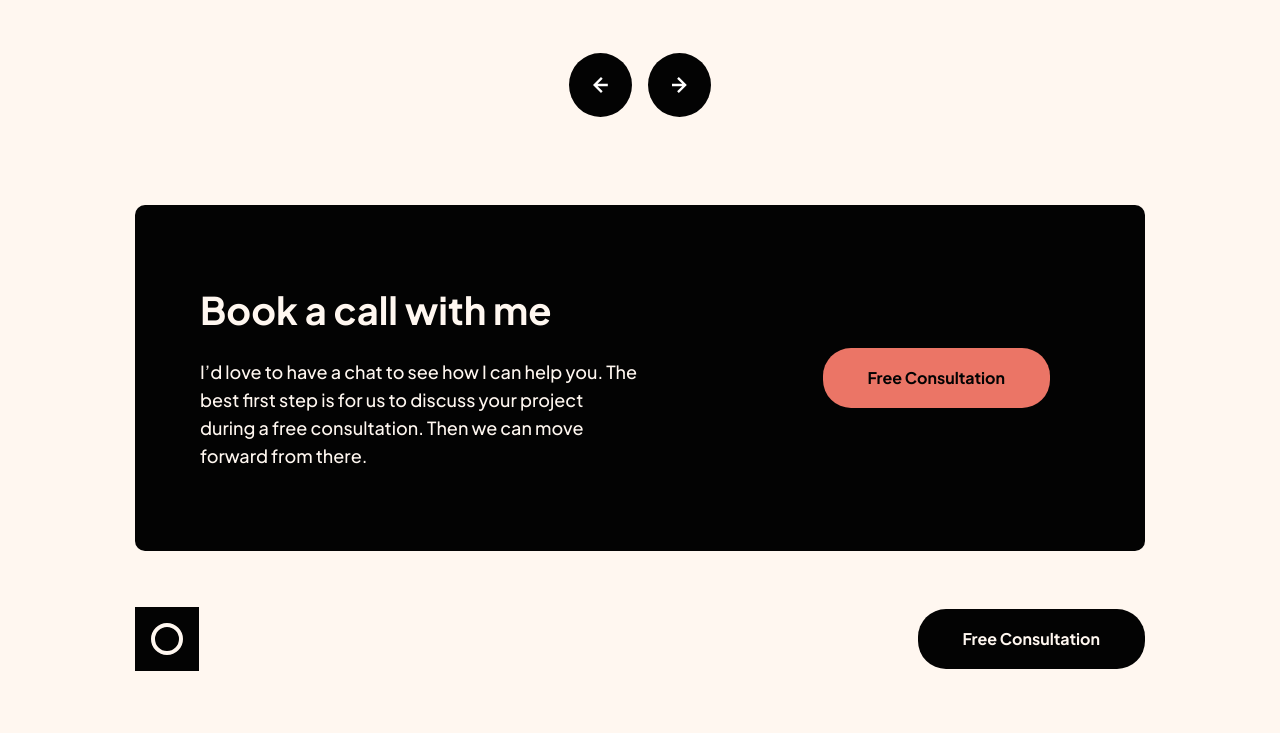
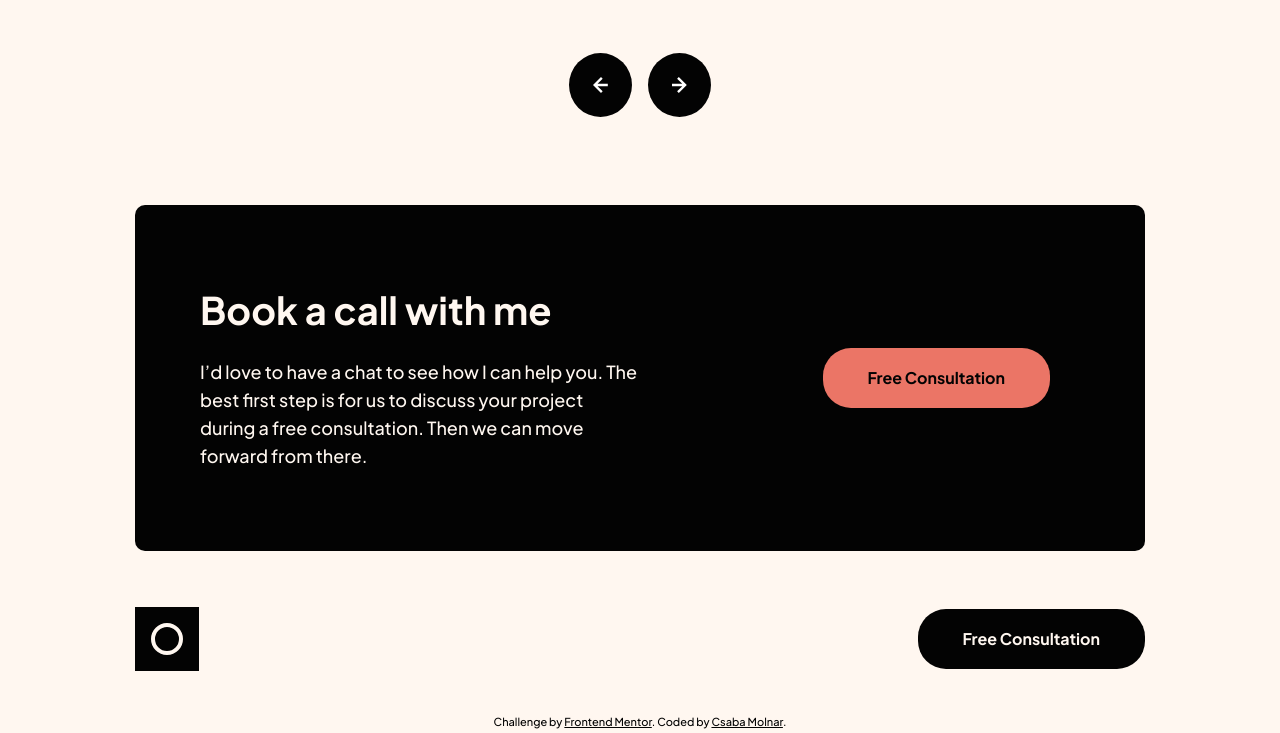
Before and after one commit to DocForLoop/design-portfolio-landing-page, a website built with Vite: page index.html in a window 1280 px wide. Shown: the part 1850-2583 px from the top of the page. Built offline with nearby package versions, Linux system fonts and the light colour scheme.

Commit message:
Add attribution

```diff
--- a/index.html
+++ b/index.html
@@ -164,12 +164,19 @@
       </main>
 
       <footer class="footer">
-         <a class="logo-link" href="#">
-            <img class="logo-link__icon" src="/src/assets/images/logo.svg"
-                alt="Home of Amy's portfolio webpage" width="48" height="48" loading="lazy" decoding="async">
-          </a>
+        <a class="logo-link" href="#">
+          <img class="logo-link__icon" src="/src/assets/images/logo.svg"
+              alt="Home of Amy's portfolio webpage" width="48" height="48" loading="lazy" decoding="async">
+        </a>
 
-          <a class="cta-btn cta-btn--dark" href="#">Free Consultation</a>
+        <a class="cta-btn cta-btn--dark" href="#">Free Consultation</a>
+
+        <div class="footer__attribution">
+          Challenge by
+          <a class="footer__attribution-link" href="https://www.frontendmentor.io/challenges" target="_blank" rel="noopener">Frontend Mentor</a>.
+          Coded by
+          <a class="footer__attribution-link" href="https://www.frontendmentor.io/profile/DocForLoop" target="_blank" rel="noopener">Csaba Molnar</a>.
+        </div>
       </footer>
     </div>
   </body>
--- a/src/scss/components/footer/_footer.scss
+++ b/src/scss/components/footer/_footer.scss
@@ -5,4 +5,30 @@
     margin-block-start: 8px;
     padding-inline: fluid(16, 39, 375, 768);
     padding-block-end: fluid(32, 56, 375, 768);
+
+    &__attribution {
+        position: absolute;
+        inset-block-end: 3px;
+        inset-inline: 0;
+        font-size: rem(11);
+        text-align: center;
+        color: var(--clr-dark);
+    }
+
+    &__attribution-link {
+        color: var(--clr-dark);
+        border-radius: rem(3);
+        text-decoration: underline;
+        transition: color 0.3s;
+
+        &:hover,
+        &:focus-visible {
+            color: var(--clr-attr);
+        }
+
+        &:focus-visible {
+            outline: rem(3) solid var(--clr-attr);
+            outline-offset: rem(2);
+        }
+    }
 }
--- a/src/scss/components/header/_header.scss
+++ b/src/scss/components/header/_header.scss
@@ -3,6 +3,7 @@
 
 .body {
     min-block-size: 100vh;
+    position: relative;
 }
 
 .page-wrapper {
--- a/src/scss/global/_colors.scss
+++ b/src/scss/global/_colors.scss
@@ -9,4 +9,5 @@
     --clr-body: hsl(49, 5%, 43%);
     --clr-light: hsl(28, 100%, 97%);
     --clr-motion-title: hsl(0, 0%, 77%);
+    --clr-attr: hsl(252, 67%, 61%);
 }
```
